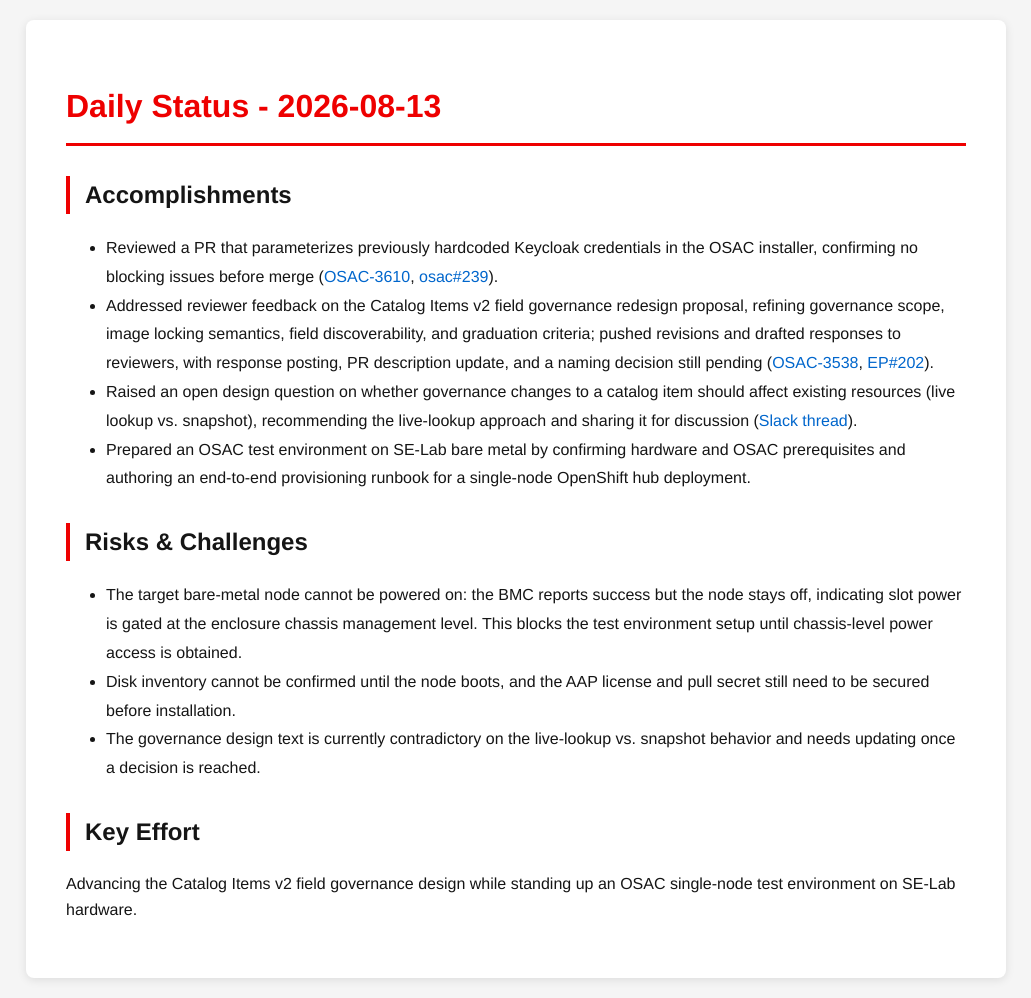
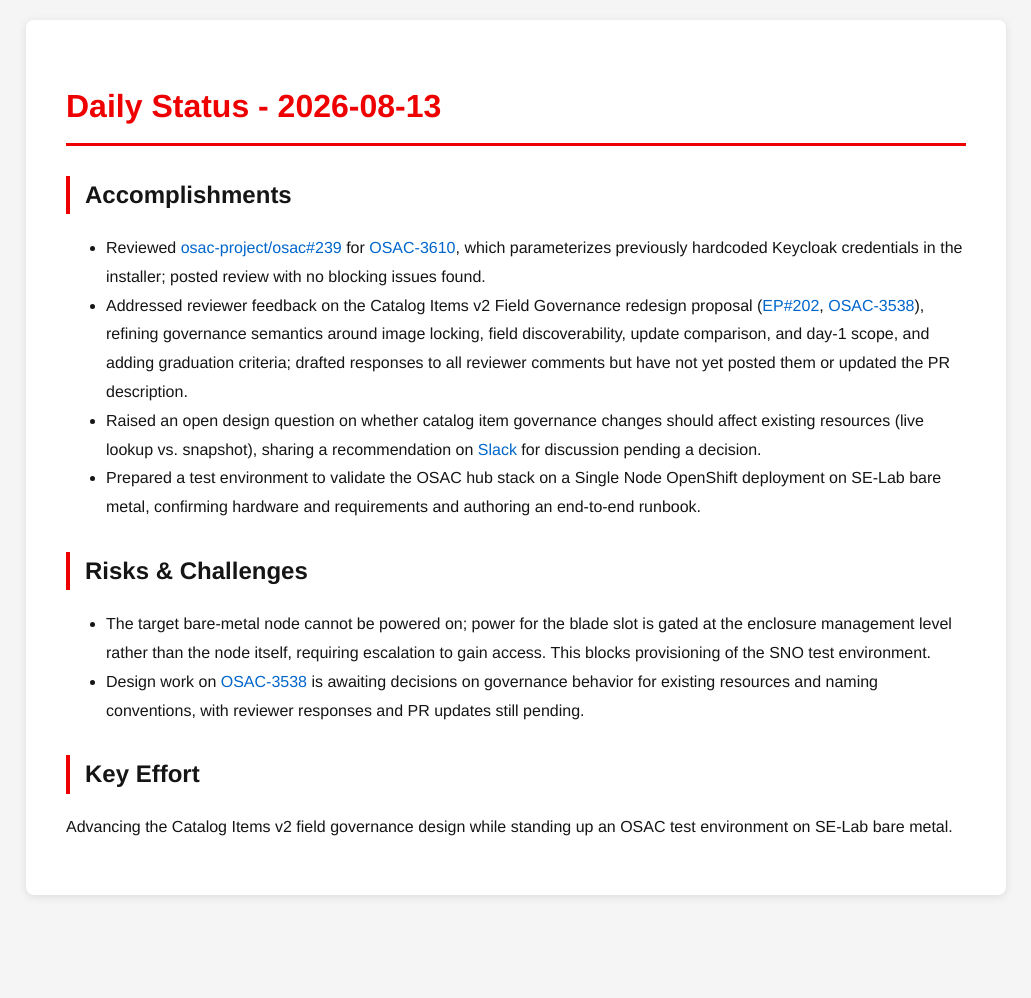
Before and after one commit to tzvatot/daily-status, a Jekyll site: the page built from 2026-08-13.md, in a window 1280 px wide. Shown: the whole page, without its empty margins (124-1155 px from the left). Built offline with Jekyll 4.4.1, drawn with Linux system fonts in a browser that asks for light colours; after the commit the page ends 915 px from its top, so only the background shows below that.

Commit message:
Daily status update - 2026-08-13

```diff
--- a/2026-08-13.md
+++ b/2026-08-13.md
@@ -7,15 +7,14 @@
 # Daily Status - 2026-08-13
 
 ## Accomplishments
-- Reviewed a PR that parameterizes previously hardcoded Keycloak credentials in the OSAC installer, confirming no blocking issues before merge ([OSAC-3610](https://redhat.atlassian.net/browse/OSAC-3610), [osac#239](https://github.com/osac-project/osac/pull/239)).
-- Addressed reviewer feedback on the Catalog Items v2 field governance redesign proposal, refining governance scope, image locking semantics, field discoverability, and graduation criteria; pushed revisions and drafted responses to reviewers, with response posting, PR description update, and a naming decision still pending ([OSAC-3538](https://redhat.atlassian.net/browse/OSAC-3538), [EP#202](https://github.com/osac-project/enhancement-proposals/pull/202)).
-- Raised an open design question on whether governance changes to a catalog item should affect existing resources (live lookup vs. snapshot), recommending the live-lookup approach and sharing it for discussion ([Slack thread](https://redhat-internal.slack.com/archives/C08ESMFV85Q/p1786621100340429?thread_ts=1786438254.024539&cid=C08ESMFV85Q)).
-- Prepared an OSAC test environment on SE-Lab bare metal by confirming hardware and OSAC prerequisites and authoring an end-to-end provisioning runbook for a single-node OpenShift hub deployment.
+- Reviewed [osac-project/osac#239](https://github.com/osac-project/osac/pull/239) for [OSAC-3610](https://redhat.atlassian.net/browse/OSAC-3610), which parameterizes previously hardcoded Keycloak credentials in the installer; posted review with no blocking issues found.
+- Addressed reviewer feedback on the Catalog Items v2 Field Governance redesign proposal ([EP#202](https://github.com/osac-project/enhancement-proposals/pull/202), [OSAC-3538](https://redhat.atlassian.net/browse/OSAC-3538)), refining governance semantics around image locking, field discoverability, update comparison, and day-1 scope, and adding graduation criteria; drafted responses to all reviewer comments but have not yet posted them or updated the PR description.
+- Raised an open design question on whether catalog item governance changes should affect existing resources (live lookup vs. snapshot), sharing a recommendation on [Slack](https://redhat-internal.slack.com/archives/C08ESMFV85Q/p1786621100340429?thread_ts=1786438254.024539&cid=C08ESMFV85Q) for discussion pending a decision.
+- Prepared a test environment to validate the OSAC hub stack on a Single Node OpenShift deployment on SE-Lab bare metal, confirming hardware and requirements and authoring an end-to-end runbook.
 
 ## Risks & Challenges
-- The target bare-metal node cannot be powered on: the BMC reports success but the node stays off, indicating slot power is gated at the enclosure chassis management level. This blocks the test environment setup until chassis-level power access is obtained.
-- Disk inventory cannot be confirmed until the node boots, and the AAP license and pull secret still need to be secured before installation.
-- The governance design text is currently contradictory on the live-lookup vs. snapshot behavior and needs updating once a decision is reached.
+- The target bare-metal node cannot be powered on; power for the blade slot is gated at the enclosure management level rather than the node itself, requiring escalation to gain access. This blocks provisioning of the SNO test environment.
+- Design work on [OSAC-3538](https://redhat.atlassian.net/browse/OSAC-3538) is awaiting decisions on governance behavior for existing resources and naming conventions, with reviewer responses and PR updates still pending.
 
 ## Key Effort
-Advancing the Catalog Items v2 field governance design while standing up an OSAC single-node test environment on SE-Lab hardware.
+Advancing the Catalog Items v2 field governance design while standing up an OSAC test environment on SE-Lab bare metal.
```
